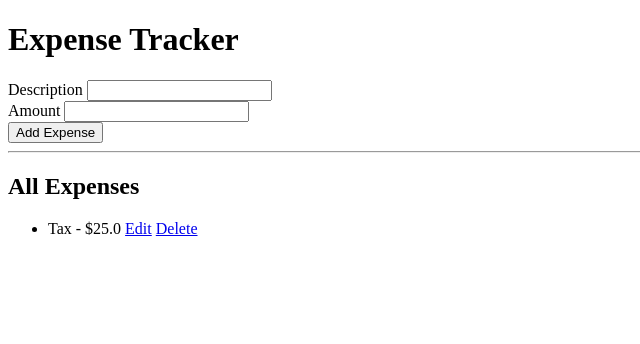
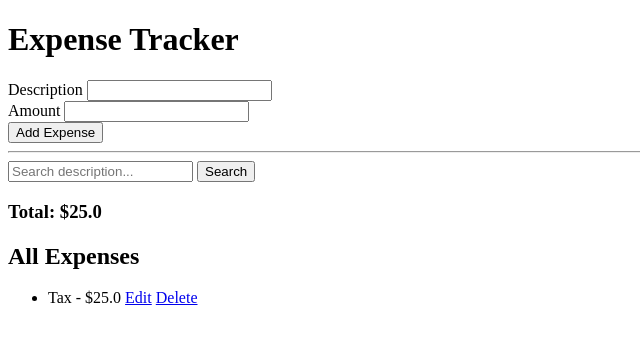
Before and after one commit to Farrelias04/expense_tracker, a Flask app: page / in a window 1280 px wide. Shown: the top 344 px of the page, without its empty margins (0-640 px from the left). Run offline with Flask 3, Linux system fonts and the light colour scheme; data comes from the database, SQL or seed files in the repository; both versions use the stored data as it was after the commit.

Commit message:
Add search and total expense feature

```diff
--- a/app/routes.py
+++ b/app/routes.py
@@ -8,6 +8,7 @@ main = Blueprint('main', __name__)
 @main.route('/', methods=['GET', 'POST'])
 def index():
     form = ExpenseForm()
+    query = request.args.get('q', '')
 
     if form.validate_on_submit():
         new_expense = Expense(
@@ -18,8 +19,14 @@ def index():
         db.session.commit()
         return redirect('/')
 
-    expenses = Expense.query.all()
-    return render_template('index.html', form=form, expenses=expenses)
+    if query:
+        expenses = Expense.query.filter(Expense.description.ilike(f"%{query}%")).all()
+    else:
+        expenses = Expense.query.all()
+
+    total = sum(exp.amount for exp in expenses)
+
+    return render_template('index.html', form=form, expenses=expenses, total=total, query=query)
 
 @main.route('/edit/<int:expense_id>', methods=['GET', 'POST'])
 def edit_expense(expense_id):
--- a/app/templates/index.html
+++ b/app/templates/index.html
@@ -15,6 +15,13 @@
 
     <hr>
 
+    <form method="GET" action="/">
+      <input type="text" name="q" placeholder="Search description...">
+      <button type="submit">Search</button>
+    </form>
+
+    <h3>Total: ${{ total }}</h3>
+
     <h2>All Expenses</h2>
     <ul>
       {% for expense in expenses %}
```
Also changed, not shown: instance/expenses.db.
